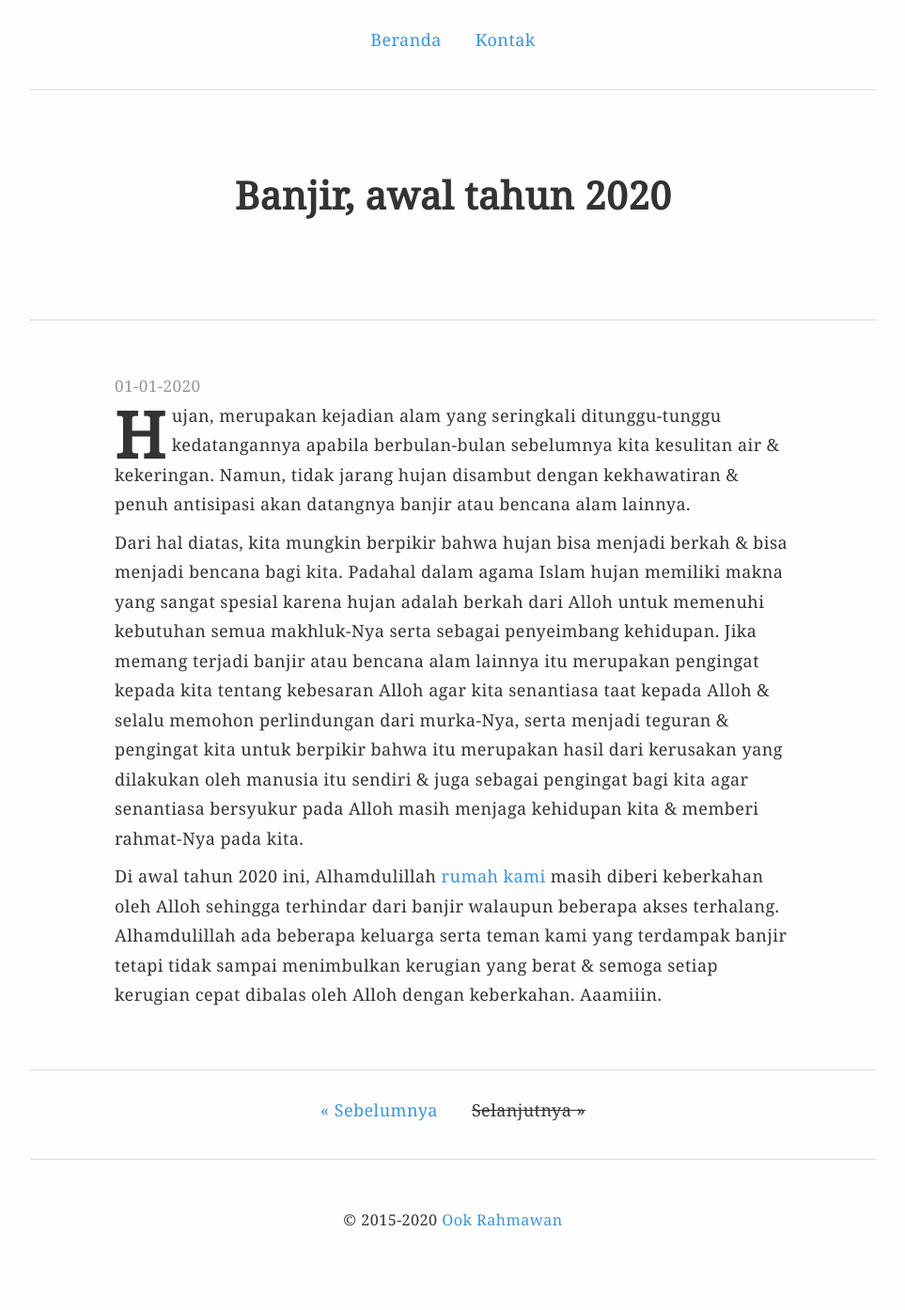
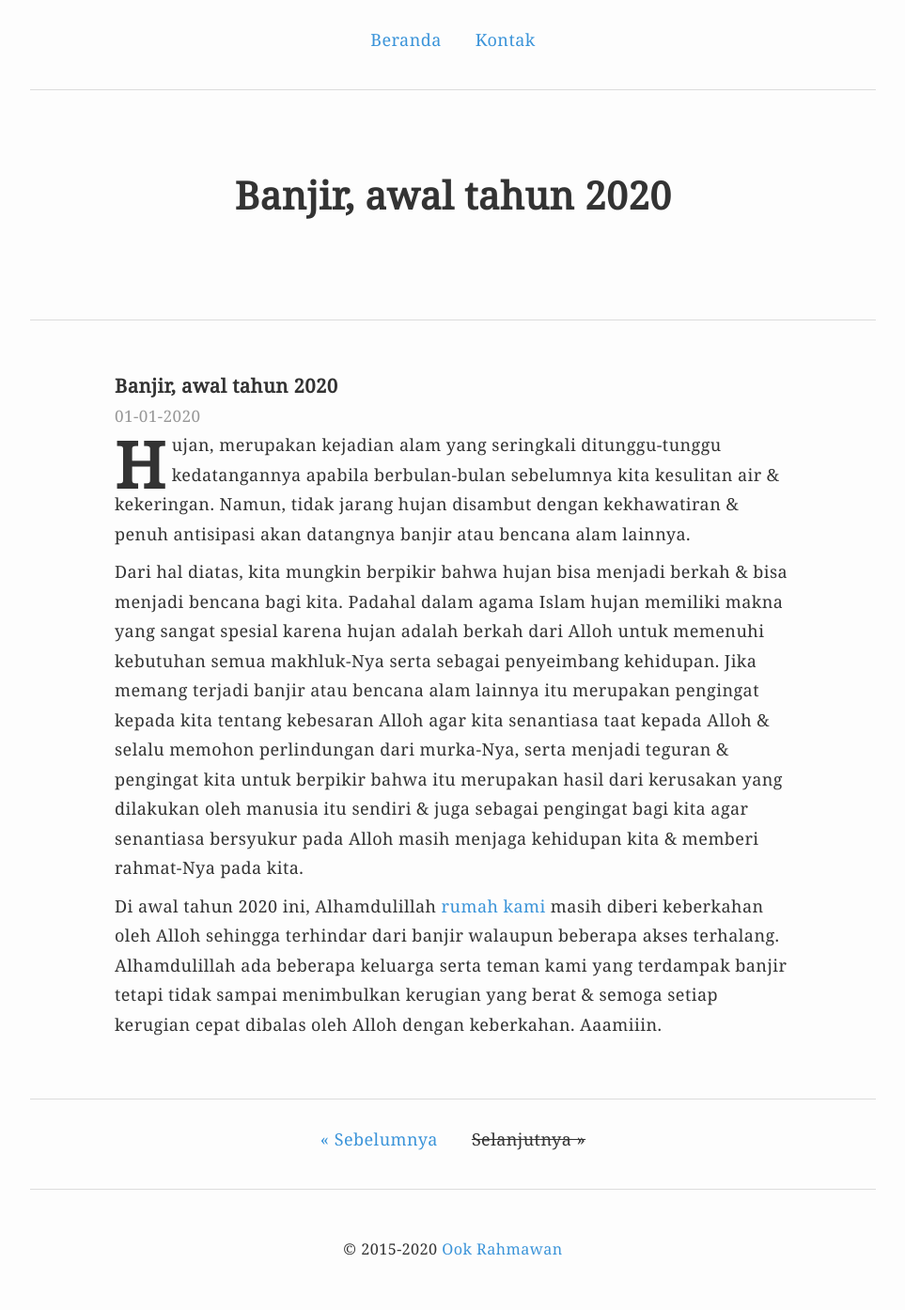
Before and after one commit to krhmwn/krhmwn.github.io, a Jekyll site: the page built from _posts/2020-01-01-banjir-awal-tahun-2020.markdown, in a window 1280 px wide. Shown: the whole page at 94% size, without its empty margins (158-1121 px from the left). Built offline with Jekyll 4.4.1, drawn with Linux system fonts in a browser that asks for light colours; before the commit the page ends 1363 px from its top, so only the background shows below that.

Commit message:
Update v.6.9

```diff
--- a/_layouts/post.html
+++ b/_layouts/post.html
@@ -5,7 +5,7 @@ layout: default
 <nav><ul><li><a href="/">Beranda</a></li><li><a href="mailto:ookrahmawan@mail.ru">Kontak</a></li></ul></nav>
 <header>{% if page.link %}<h1><a href="{{ page.link }}">{{page.title}}</a> &infin;</h1>{% else %}<h1>{{page.title}}</h1>{% endif %}</header>
 <article class="post">
-<time datetime="{{ page.date | date: '%Y-%m-%d' }}">{{ page.date | date: "%d-%m-%Y"}}</time>
+<h3>{{page.title}}</h3><time datetime="{{ page.date | date: '%Y-%m-%d' }}">{{ page.date | date: "%d-%m-%Y"}}</time>
 {{content}}
 </article>
 <nav class="nextprev"><ul><li>{% if page.previous.url %}<a href="{{ page.previous.url }}" title="{{page.previous.title}}">&laquo; Sebelumnya</a>{% else %}<s>&laquo; Sebelumnya</s>{% endif %}</li><li>{% if page.next.url %}<a href="{{ page.next.url }}" title="{{page.next.title}}">Selanjutnya &raquo;</a>{% else %}<s>Selanjutnya &raquo;</s>{% endif %}</li></ul></nav>
```
